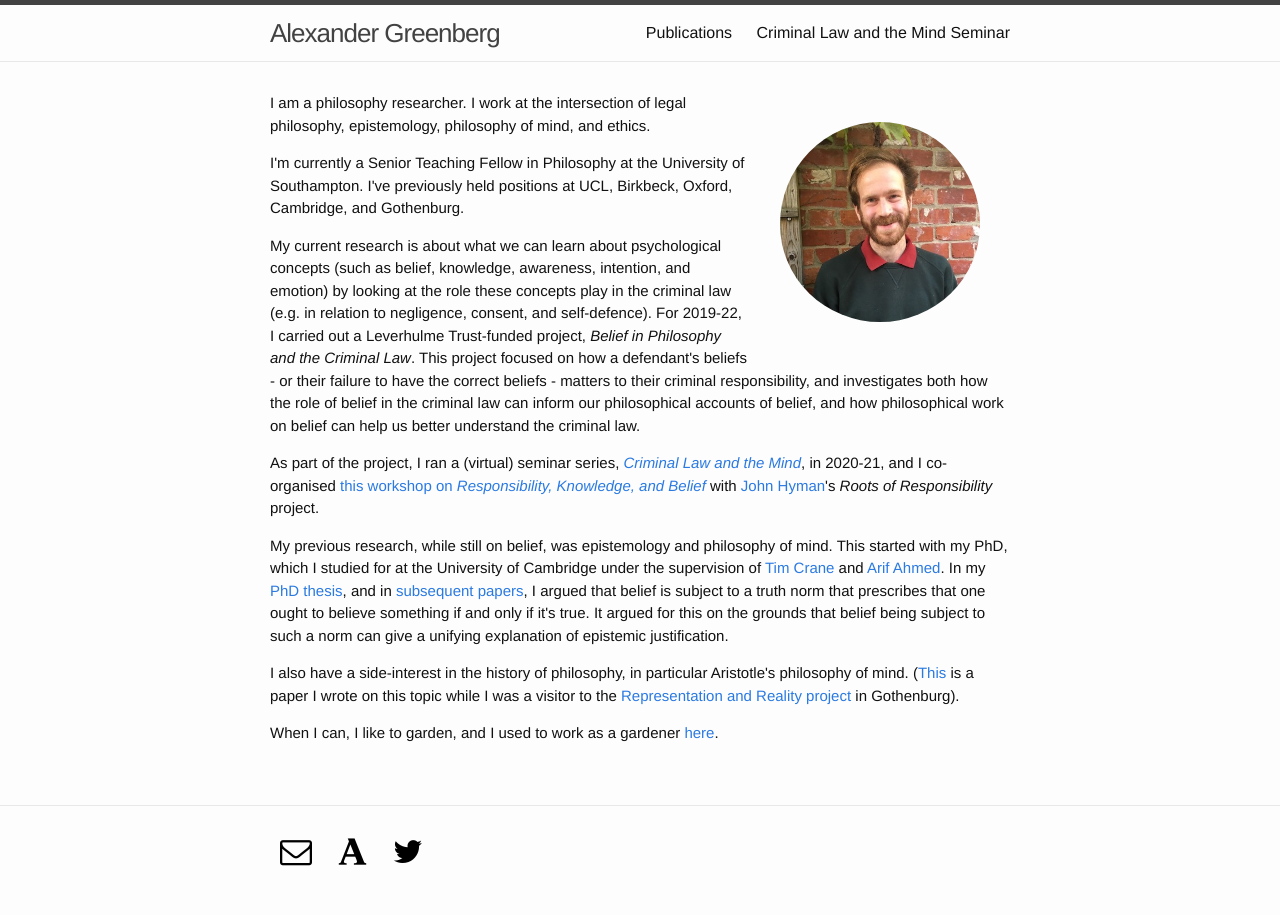
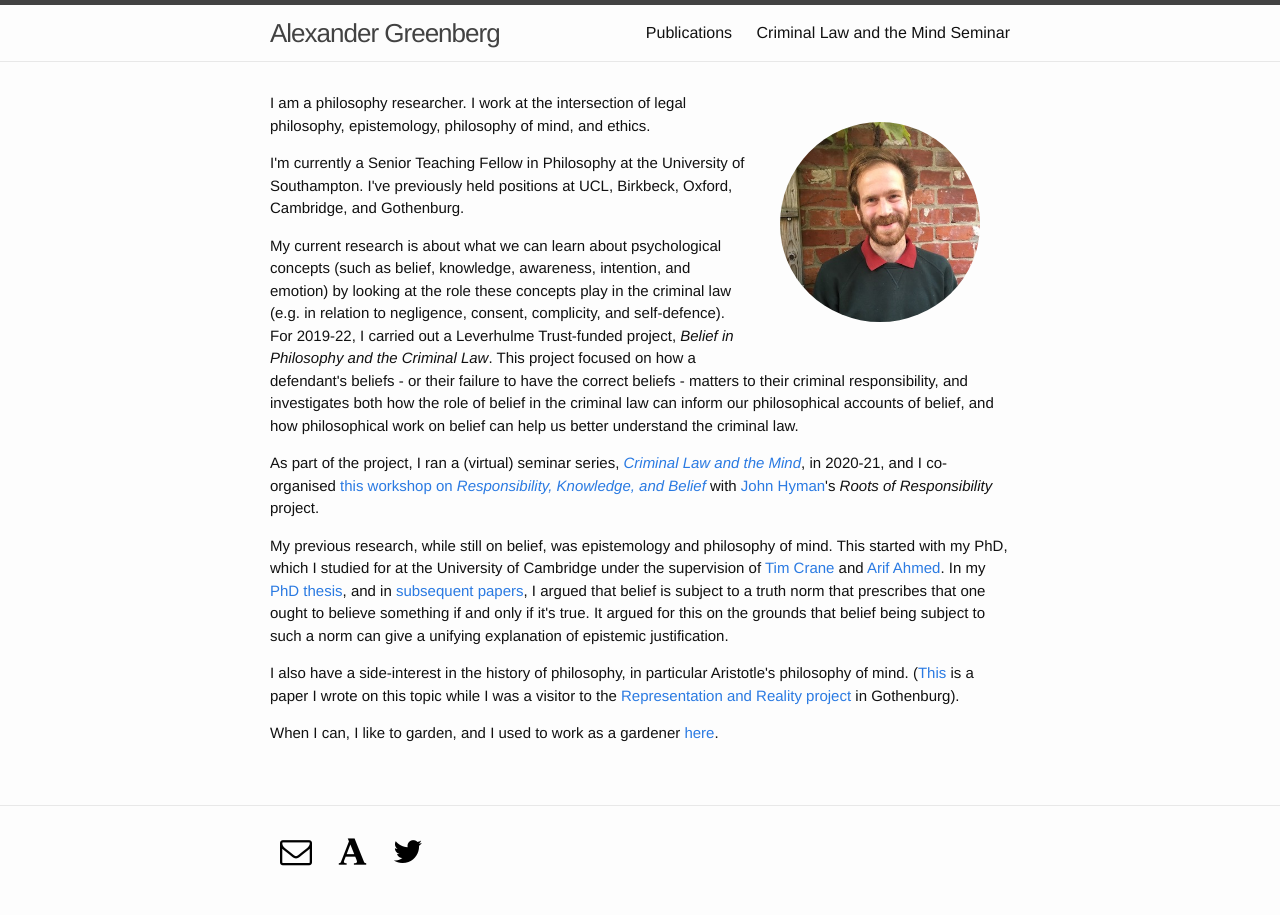
Before and after one commit to alexandergreenberg/alexandergreenberg.github.io, a Jekyll site: the page built from index.html, in a window 1280 px wide. Built offline with Jekyll 4.4.1, drawn with Linux system fonts in a browser that asks for light colours; some web fonts are replaced.

Commit message:
Update index.html

```diff
--- a/index.html
+++ b/index.html
@@ -10,7 +10,7 @@ layout: default
   </div>
     <p class="paragraph">I am a philosophy researcher. I work at the intersection of legal philosophy, epistemology, philosophy of mind, and ethics.</p>
     <p class="paragraph">I'm currently a Senior Teaching Fellow in Philosophy at the University of Southampton. I've previously held positions at UCL, Birkbeck, Oxford, Cambridge, and Gothenburg.</p>
-    <p class="paragraph">My current research is about what we can learn about psychological concepts (such as belief, knowledge, awareness, intention, and emotion) by looking at the role these concepts play in the criminal law (e.g. in relation to negligence, consent, and self-defence). For 2019-22, I carried out a Leverhulme Trust-funded project, <em>Belief in Philosophy and the Criminal Law</em>. This project focused on how a defendant's beliefs - or their failure to have the correct beliefs - matters to their criminal responsibility, and investigates both how the role of belief in the criminal law can inform our philosophical accounts of belief, and how philosophical work on belief can help us better understand the criminal law.</p>
+    <p class="paragraph">My current research is about what we can learn about psychological concepts (such as belief, knowledge, awareness, intention, and emotion) by looking at the role these concepts play in the criminal law (e.g. in relation to negligence, consent, complicity, and self-defence). For 2019-22, I carried out a Leverhulme Trust-funded project, <em>Belief in Philosophy and the Criminal Law</em>. This project focused on how a defendant's beliefs - or their failure to have the correct beliefs - matters to their criminal responsibility, and investigates both how the role of belief in the criminal law can inform our philosophical accounts of belief, and how philosophical work on belief can help us better understand the criminal law.</p>
     <p class="paragraph">As part of the project, I ran a (virtual) seminar series, <em><a href="/seminar/">Criminal Law and the Mind</a></em>, in 2020-21, and I co-organised <a href="https://rootsofresponsibility.co.uk/2020/01/14/report-leverhulme-erc-workshop-on-responsibility-knowledge-and-belief/">this workshop on <em>Responsibility, Knowledge, and Belief</em></a> with <a href="https://www.ucl.ac.uk/philosophy/people/professor-john-hyman">John Hyman</a>'s <em>Roots of Responsibility</em> project.
     <p class="paragraph">My previous research, while still on belief, was epistemology and philosophy of mind. This started with my PhD, which I studied for at the University of Cambridge under the supervision of <a href="http://www.timcrane.com" target="_blank">Tim Crane</a> and <a href="http://www.phil.cam.ac.uk/people/teaching-research-pages/ahmed/ahmed-page" target="_blank">Arif Ahmed</a>. In my <a href="/phd-thesis/">PhD thesis</a>, and in <a href="/papers/">subsequent papers</a>, I argued that belief is subject to a truth norm that prescribes that one ought to believe something if and only if it's true. It argued for this on the grounds that belief being subject to such a norm can give a unifying explanation of epistemic justification.</p>
     <p class="paragraph">I also have a side-interest in the history of philosophy, in particular Aristotle's philosophy of mind. (<a href="/papers/#aristotle">This</a> is a paper I wrote on this topic while I was a visitor to the <a href="https://representationandreality.gu.se" target="_blank">Representation and Reality project</a> in Gothenburg).</p>
```
